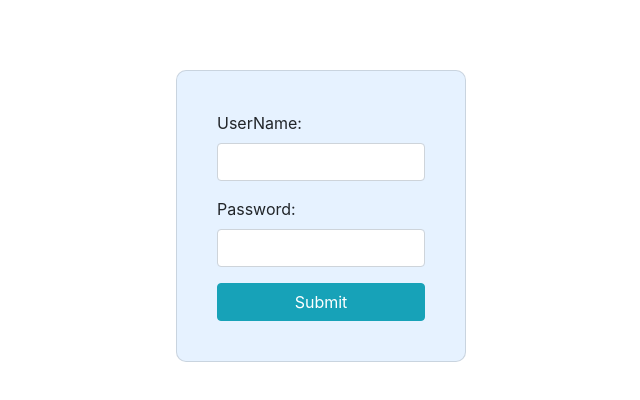
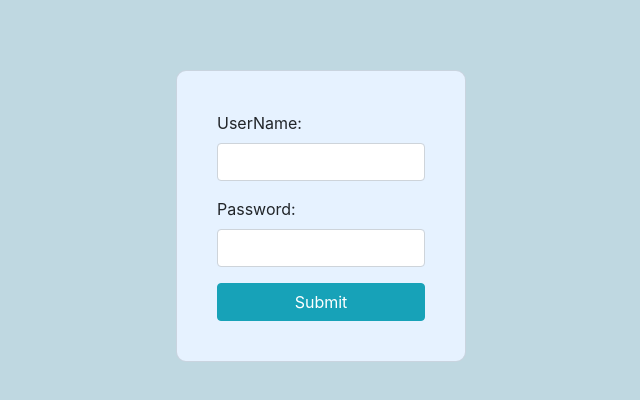
Before and after one commit to momerul/Login-Page, a plain HTML site: page index.html in a window 1280 px wide. Shown: the whole page, without its empty margins (319-959 px from the left). Drawn offline with nearby package versions, Linux system fonts and the light colour scheme.

Commit message:
Background Color Change

```diff
--- a/index.html
+++ b/index.html
@@ -8,6 +8,7 @@
 
 	<style type="text/css" media="screen">
 		.bg{
+			background-color: #87b6c788;
 			width: 100%;
 			height: 100vh;
 			background-size: 100%;
```
